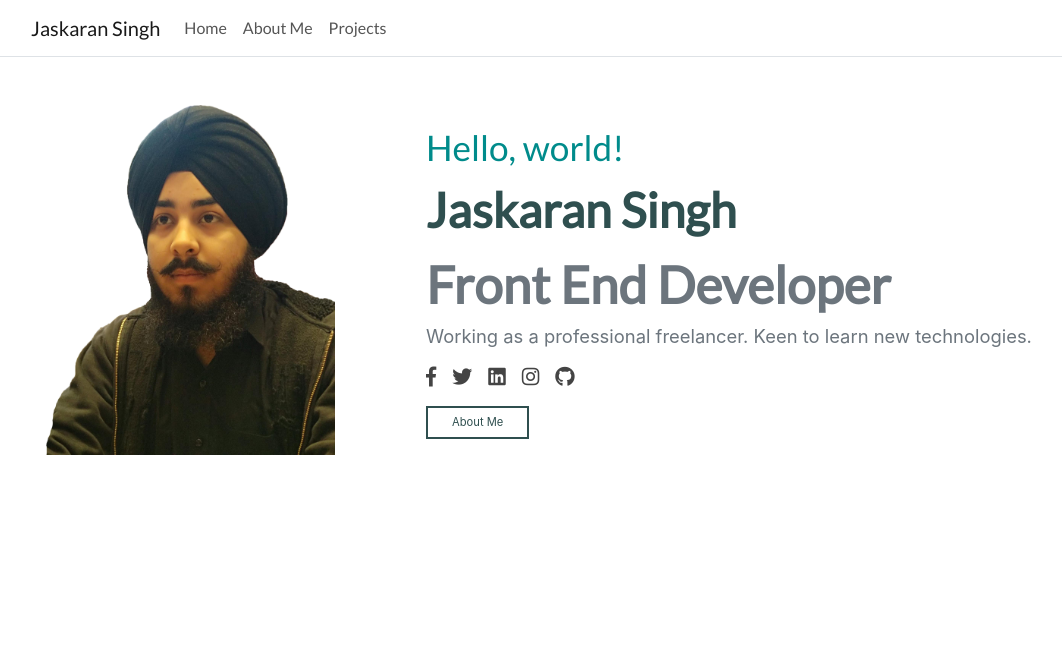
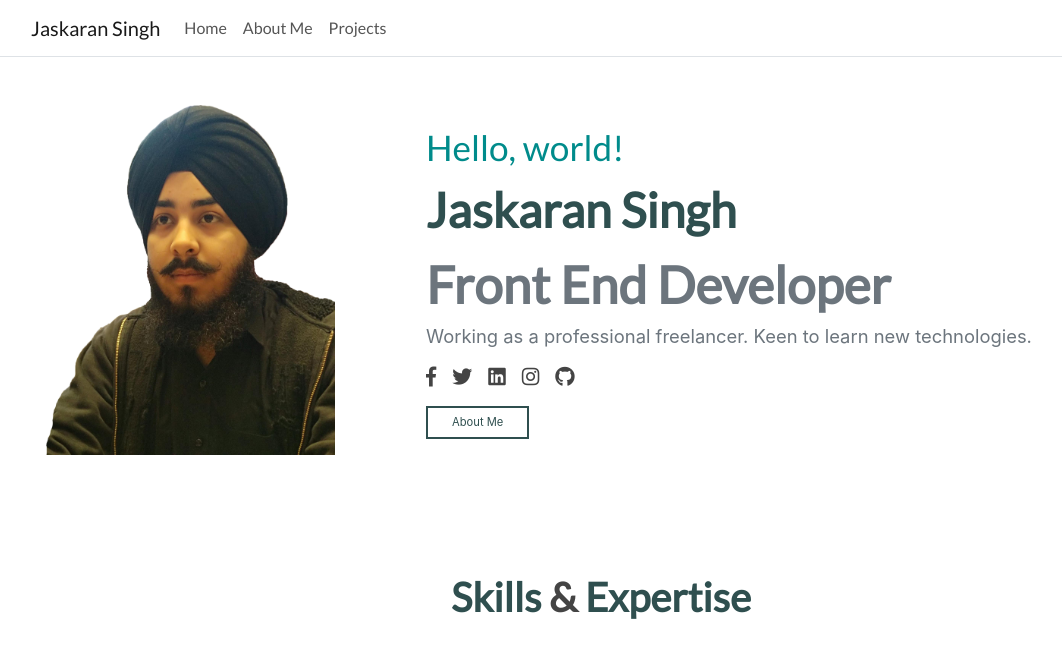
Before and after one commit to TheCoderSingh/portfolio-old, an Angular app: page / in a window 1280 px wide. Shown: the top 658 px of the page, without its empty margins (39-1101 px from the left). Built offline with nearby package versions, Linux system fonts and the light colour scheme.

Commit message:
Create heading style

```diff
--- a/src/app/components/commons/navbar/navbar.component.html
+++ b/src/app/components/commons/navbar/navbar.component.html
@@ -1,7 +1,7 @@
 <nav class="navbar navbar-expand-lg navbar-light border-bottom">
 	<div class="container">
 		<div class="row">
-			<a class="navbar-brand" href="#">Jaskaran Singh</a>
+			<a class="navbar-brand" routerLink="">Jaskaran Singh</a>
 			<button class="navbar-toggler" type="button" data-toggle="collapse" data-target="#navbarSupportedContent"
 				aria-controls="navbarSupportedContent" aria-expanded="false" aria-label="Toggle navigation">
 				<span class="navbar-toggler-icon"></span>
@@ -10,13 +10,13 @@
 			<div class="collapse navbar-collapse" id="navbarSupportedContent">
 				<ul class="navbar-nav mr-auto">
 					<li class="nav-item">
-						<a class="nav-link" href="#">Home <span class="sr-only">(current)</span></a>
+						<a class="nav-link" routerLink="">Home <span class="sr-only">(current)</span></a>
 					</li>
 					<li class="nav-item">
-						<a class="nav-link" href="#">About Me</a>
+						<a class="nav-link" href="">About Me</a>
 					</li>
 					<li class="nav-item">
-						<a class="nav-link" href="#">Projects</a>
+						<a class="nav-link" href="">Projects</a>
 					</li>
 				</ul>
 			</div>
--- a/src/app/components/views/home/home.component.css
+++ b/src/app/components/views/home/home.component.css
@@ -43,3 +43,18 @@
 	background-color: darkslategray;
 	color: #FFF;
 }
+
+.skills {
+	margin-top: 7rem;
+}
+
+.sectionhead {
+	color: #444;
+	font-size: 2.5em;
+	font-weight: bold;
+	font-family: 'Lato', sans-serif;
+}
+
+.subtxt {
+	color: darkslategray;
+}
--- a/src/app/components/views/home/home.component.html
+++ b/src/app/components/views/home/home.component.html
@@ -22,4 +22,9 @@
 			<button type="button" class="btn btn-primary pl-4 pr-4" id="abtme">About Me</button>
 		</div>
 	</div>
+	<div class="row skills">
+		<div class="col-md-12">
+			<p class="text-center sectionhead"><span class="subtxt">Skills</span> & <span class="subtxt">Expertise</span></p>
+		</div>
+	</div>
 </div>
```
